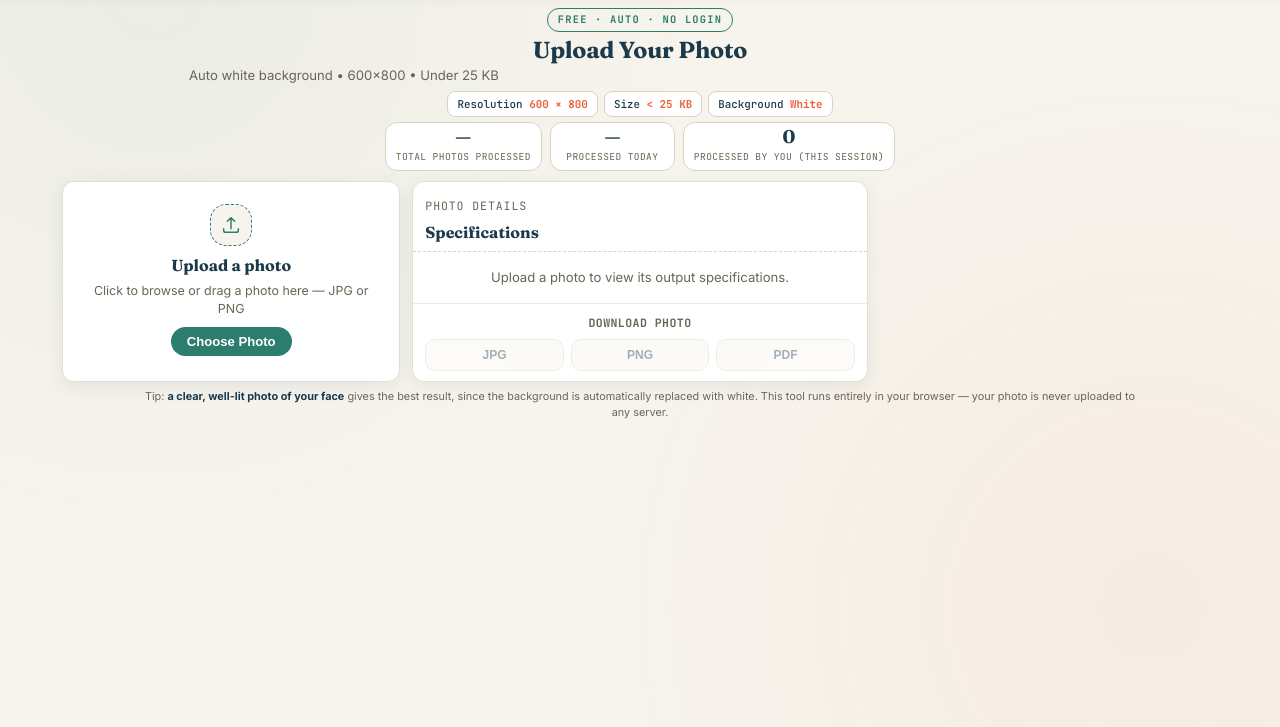
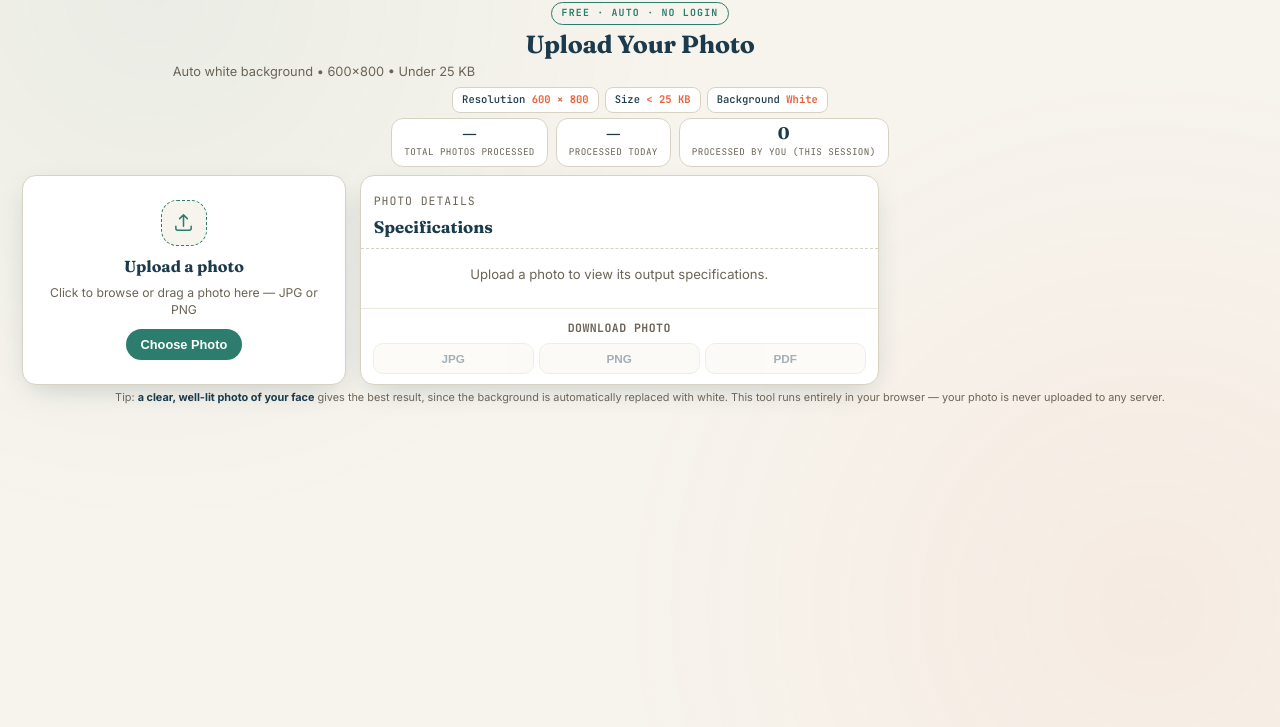
Before and after one commit to sajidaeo39/Pic-Tool, a plain HTML site: page index.html in a window 1280 px wide. Shown: the part 73-800 px from the top of the page. Drawn offline with nearby package versions, Linux system fonts and the light colour scheme; no server answers.

Commit message:
Implement professional three-column desktop photo tool layout

```diff
--- a/index.html
+++ b/index.html
@@ -533,101 +533,75 @@
 }
 }
 
-  /* Desktop single-screen workspace + batch photo navigation */
+  /* Desktop-first professional workspace; mobile layout remains stacked */
   .photo-nav{display:flex;align-items:center;justify-content:space-between;gap:8px;flex-wrap:wrap;margin-top:10px}
   .photo-nav .change-photo{margin:0;padding:8px 0}
   .queue-position{font-size:.72rem;color:var(--muted);text-align:center;flex:1;min-width:100px}
   .next-photo{border:0;border-radius:8px;background:var(--teal);color:#fff;font-weight:700;padding:9px 12px;cursor:pointer;white-space:nowrap}
   .next-photo:hover:not(:disabled){background:var(--teal-dark)}
   .next-photo:disabled{opacity:.45;cursor:not-allowed}
-  @media (min-width:1000px){
-    header{padding:10px 28px;min-height:60px}
-    .brand-mark{width:34px;height:34px}
-    .yt-link{padding:8px 13px;font-size:.78rem}
-    .hero{padding:12px 24px 0;max-width:1200px}
-    .eyebrow{margin-bottom:5px;padding:3px 10px;font-size:.65rem}
-    .hero h2{font-size:1.65rem;margin-bottom:4px}
-    .hero p.lead{font-size:.82rem}
-    .spec-pills{margin-top:8px;gap:6px}
-    .spec-pill{padding:4px 9px;font-size:.68rem}
-    .stats-strip{margin-top:8px;gap:8px}
-    .stat-box{padding:7px 14px;min-width:125px;box-shadow:none}
-    .stat-num{font-size:1.15rem}
-    .stat-label{font-size:.6rem}
-    main{max-width:1440px;padding:14px 24px 12px}
-    .tool-grid{grid-template-columns:minmax(0,1.25fr) minmax(270px,1fr) minmax(210px,.75fr);gap:14px;align-items:stretch}
-    .dropzone{min-height:0;height:100%;justify-content:flex-start}
-    .dropzone .dz-inner{padding:28px 18px}
-    .preview-wrap{padding:12px}
-    .preview-container{gap:8px}
-    .preview-card{gap:4px}
-    .preview-img-frame{aspect-ratio:3/3.4}
-    .panel{min-height:0!important;height:auto!important}
-    .receipt{height:100%;min-height:0}
-    .hint-note{margin-top:8px;font-size:.72rem}
-    footer{padding:10px 18px;font-size:.72rem}
-  }
-
-
-  /* Compact photo preview and one-page desktop workspace */
-  .download-compact{margin:10px auto 0;padding:10px 12px;border:1px solid var(--line);border-radius:10px;background:#fff;max-width:520px;text-align:center}
-  .download-compact .download-label{font-size:.75rem;font-weight:700;color:var(--muted);margin-bottom:7px}
-  .download-compact .download-row{display:flex;justify-content:center;gap:8px}
-  .download-compact .dl-btn{min-width:82px;padding:8px 14px}
-  .download-compact .dl-btn svg{display:none}
-  #receiptBody[hidden]{display:none!important}
-  @media (min-width:1000px){
-    main{max-width:1200px;padding:10px 22px 8px}
-    .hero{padding-top:8px}
-    .hero h2{font-size:1.45rem}
-    .hero p.lead{margin:3px 0}
-    .spec-pills{margin-top:5px}
-    .stats-strip{margin-top:5px}
-    .stat-box{padding:5px 10px}
-    .tool-grid{grid-template-columns:minmax(220px,.78fr) minmax(260px,1.05fr) minmax(220px,.78fr);gap:12px;align-items:stretch}
-    .tool-grid>.panel{width:100%;min-height:0}
-    .dropzone{min-height:0;padding:10px 14px}
-    .dz-inner{padding:12px!important}
-    .dz-icon{width:42px;height:42px;margin-bottom:7px}
-    .dz-icon svg{width:22px;height:22px}
-    .dz-inner h3{margin:5px 0;font-size:1rem}
-    .dz-inner p{margin:4px 0 8px;font-size:.78rem}
-    .pick-btn{padding:7px 16px;font-size:.82rem}
-    .preview-wrap{padding:8px}
-    .preview-container{max-width:100%;margin:0 auto;gap:8px}
-    .preview-card h4{font-size:.78rem}
-    .preview-img-frame{aspect-ratio:3/3.1;max-height:245px}
-    .preview-img-frame img{object-fit:contain}
-    .photo-nav{max-width:100%;margin:8px auto 0}
-    .receipt-head{padding:10px 12px 7px}
-    .receipt-head h3{font-size:1rem}
-    .receipt-rows{padding:6px 12px 3px}
-    .r-row{font-size:.75rem;padding:4px 0}
-    .receipt-foot{padding:10px 12px}
-    .receipt .download-row{gap:5px}
-    .receipt .dl-btn{min-width:0;flex:1;padding:8px 4px;font-size:.75rem}
-    .hint-note{margin:6px auto 0;max-width:1000px;font-size:.68rem}
-  }
-
-
-  /* Professional refinements */
-  :root{--radius:12px}
-  header{box-shadow:0 2px 12px rgba(27,58,75,.05)}
-  .brand-text h1{letter-spacing:-.02em}
-  .panel{box-shadow:0 5px 18px rgba(27,58,75,.08);border-color:#e3dfd4}
-  .panel:focus-within{border-color:var(--teal)}
-  .pick-btn,.next-photo,.dl-btn{transition:transform .15s ease,box-shadow .15s ease,background .15s ease}
-  .pick-btn:hover,.next-photo:hover:not(:disabled),.dl-btn:hover:not(:disabled){transform:translateY(-1px);box-shadow:0 3px 9px rgba(27,58,75,.12)}
-  .empty-receipt{padding:16px 12px;text-align:center;color:var(--muted);font-size:.82rem}
-  .receipt-foot{border-top:1px solid #eee9de}
+  .receipt-foot{border-top:1px solid #eee9de;padding:12px 16px}
   .receipt .download-label{text-align:center;font-size:.72rem;font-weight:700;letter-spacing:.04em;color:var(--muted);margin-bottom:7px}
   .receipt .download-row{display:flex;justify-content:center;gap:7px}
   .receipt .dl-btn{min-width:0;flex:1;justify-content:center}
+  .empty-receipt{padding:16px 12px;text-align:center;color:var(--muted);font-size:.82rem}
+  @media (min-width:1000px){
+    header{padding:8px 30px;min-height:56px}
+    .brand-mark{width:34px;height:34px}
+    .yt-link{padding:8px 13px;font-size:.76rem}
+    .hero{padding:8px 24px 0;max-width:1240px}
+    .eyebrow{margin-bottom:4px;padding:3px 10px;font-size:.62rem}
+    .hero h2{font-size:1.55rem;margin:2px 0 4px}
+    .hero p.lead{font-size:.8rem;margin:3px 0}
+    .spec-pills{margin-top:6px;gap:6px}
+    .spec-pill{padding:4px 9px;font-size:.66rem}
+    .stats-strip{margin-top:7px;gap:8px}
+    .stat-box{padding:6px 12px;min-width:115px;box-shadow:none}
+    .stat-num{font-size:1.05rem}
+    .stat-label{font-size:.58rem}
+    main{max-width:1500px;padding:12px 22px 8px}
+    .tool-grid{grid-template-columns:minmax(210px,.78fr) minmax(340px,1.25fr) minmax(245px,.88fr);gap:14px;align-items:stretch}
+    .tool-grid>.panel{min-width:0;height:auto;min-height:0}
+    .dropzone{min-height:0;height:100%;padding:10px;justify-content:center}
+    .dropzone .dz-inner{padding:14px 12px}
+    .dz-icon{width:46px;height:46px;margin-bottom:8px}
+    .dz-icon svg{width:23px;height:23px}
+    .dz-inner h3{font-size:1rem;margin:6px 0}
+    .dz-inner p{font-size:.76rem;line-height:1.45;margin:4px 0 10px}
+    .pick-btn{padding:8px 15px;font-size:.8rem}
+    .preview-wrap{padding:10px}
+    .preview-container{gap:8px;align-items:start}
+    .preview-card{gap:5px;min-width:0}
+    .preview-card h4{font-size:.78rem}
+    .preview-img-frame{aspect-ratio:3/3.2;max-height:330px}
+    .preview-img-frame img{object-fit:contain}
+    .photo-nav{gap:7px;margin-top:8px}
+    .photo-nav .change-photo{font-size:.75rem}
+    .queue-position{font-size:.66rem}
+    .next-photo{font-size:.72rem;padding:8px 9px}
+    .receipt-head{padding:11px 13px 8px}
+    .receipt-head h3{font-size:1.05rem}
+    .receipt-rows{padding:6px 13px 4px}
+    .r-row{font-size:.75rem;padding:5px 0;gap:6px}
+    .r-row .v{font-size:.72rem;text-align:right}
+    .receipt-foot{padding:10px 12px}
+    .receipt .download-row{gap:5px}
+    .receipt .dl-btn{padding:8px 3px;font-size:.73rem}
+    .hint-note{max-width:1100px;margin:7px auto 0;font-size:.68rem;line-height:1.4}
+    footer{padding:8px 18px;font-size:.7rem}
+  }
+  @media (min-width:1000px) and (max-height:800px){
+    .hero{padding-top:5px}
+    .stats-strip{margin-top:5px}
+    main{padding-top:8px}
+    .preview-img-frame{max-height:250px}
+    .hint-note{margin-top:5px}
+  }
   @media (max-width:999px){
-    .tool-grid{grid-template-columns:1fr}
+    .tool-grid{grid-template-columns:1fr;gap:12px}
+    .tool-grid>.panel{min-width:0}
     .receipt{min-height:0}
   }
-
 </style>
 
 <style>
```
